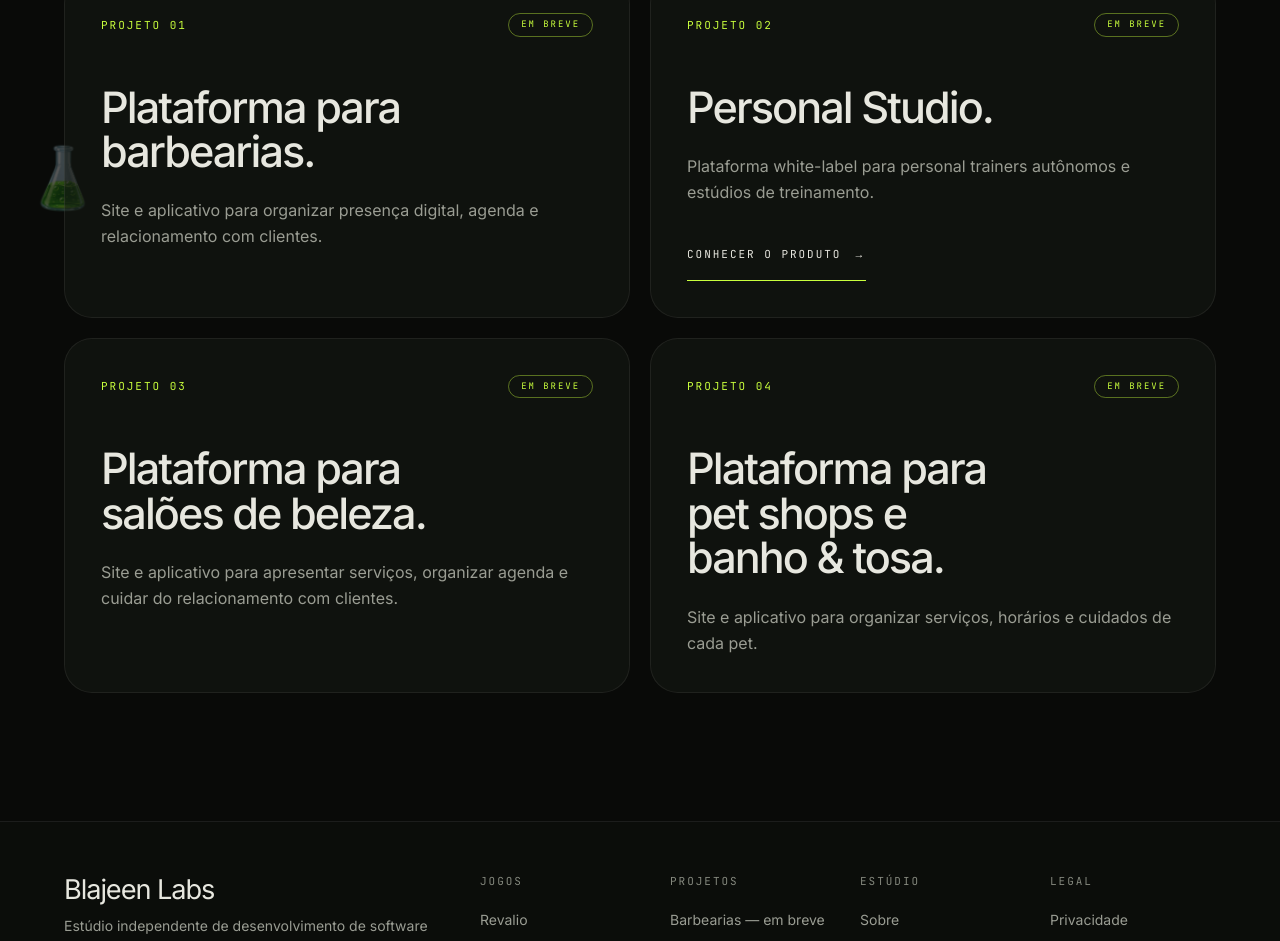
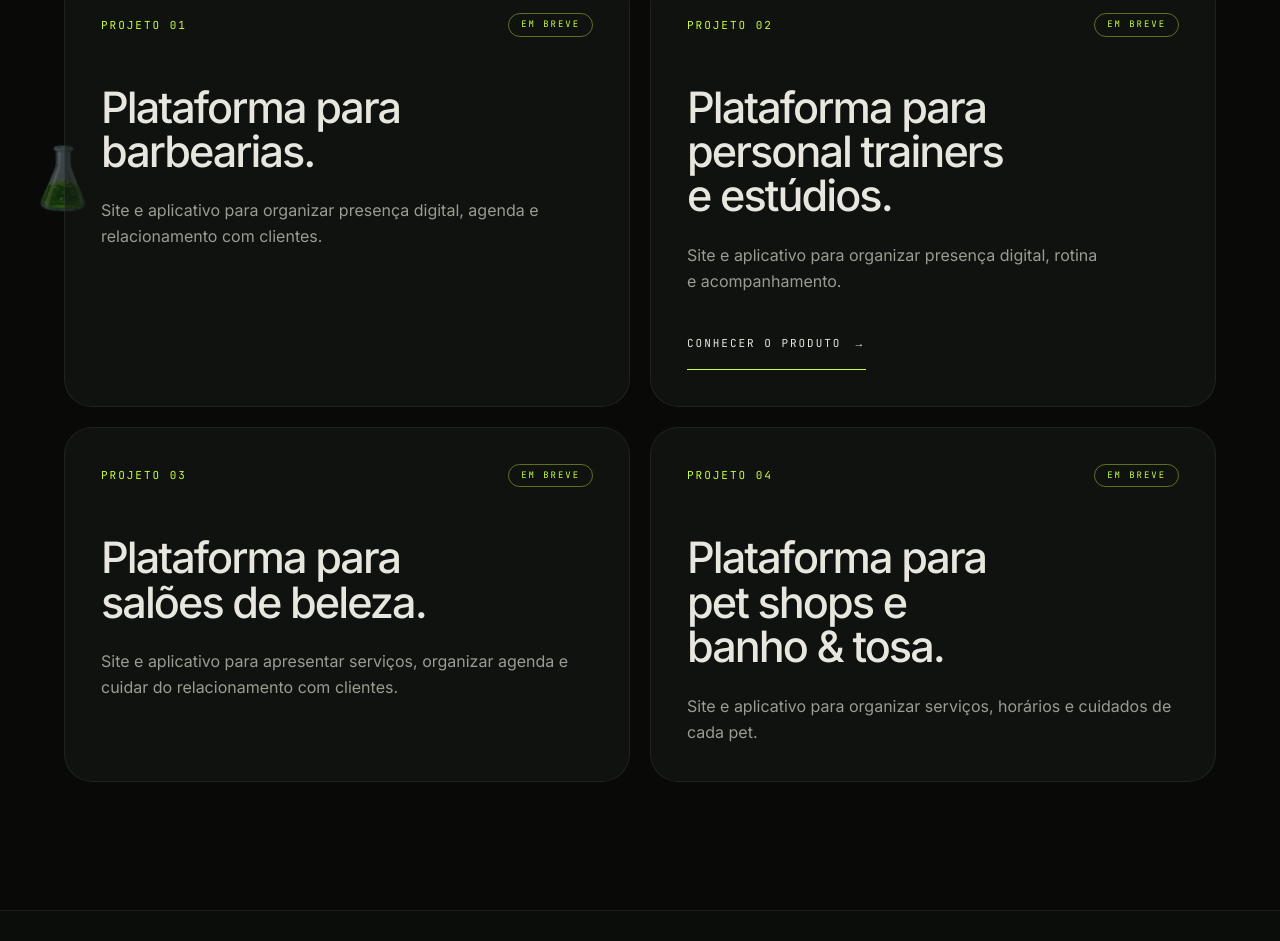
Before and after one commit to blajeen/blajeen-site, a Next.js app: page /projects in a window 1280 px wide. Shown: the part 553-1494 px from the top of the page. Built offline with nearby package versions, Linux system fonts and the light colour scheme; no server answers.

Commit message:
copy: ajustar card do Personal Studio

```diff
--- a/src/app/projects/page.tsx
+++ b/src/app/projects/page.tsx
@@ -22,8 +22,8 @@
   {
     id: 'personal-estudio',
     indice: 'PROJETO 02',
-    titulo: 'Personal Studio.',
-    texto: 'Plataforma white-label para personal trainers autônomos e estúdios de treinamento.',
+    titulo: 'Plataforma para personal trainers e estúdios.',
+    texto: 'Site e aplicativo para organizar presença digital, rotina e acompanhamento.',
     href: ROTAS.personalStudio,
   },
   {
--- a/src/content/navigation.ts
+++ b/src/content/navigation.ts
@@ -99,7 +99,7 @@
   ],
   projetos: [
     { rotulo: 'Barbearias — em breve', href: `${ROTAS.projetos}#barbearia` },
-    { rotulo: 'Personal Studio', href: ROTAS.personalStudio },
+    { rotulo: 'Personal trainers e estúdios — em breve', href: ROTAS.personalStudio },
     { rotulo: 'Salões de beleza — em breve', href: `${ROTAS.projetos}#salao-beleza` },
     { rotulo: 'Pet shops e banho & tosa — em breve', href: `${ROTAS.projetos}#pet-shop-tosa` },
   ],
```
